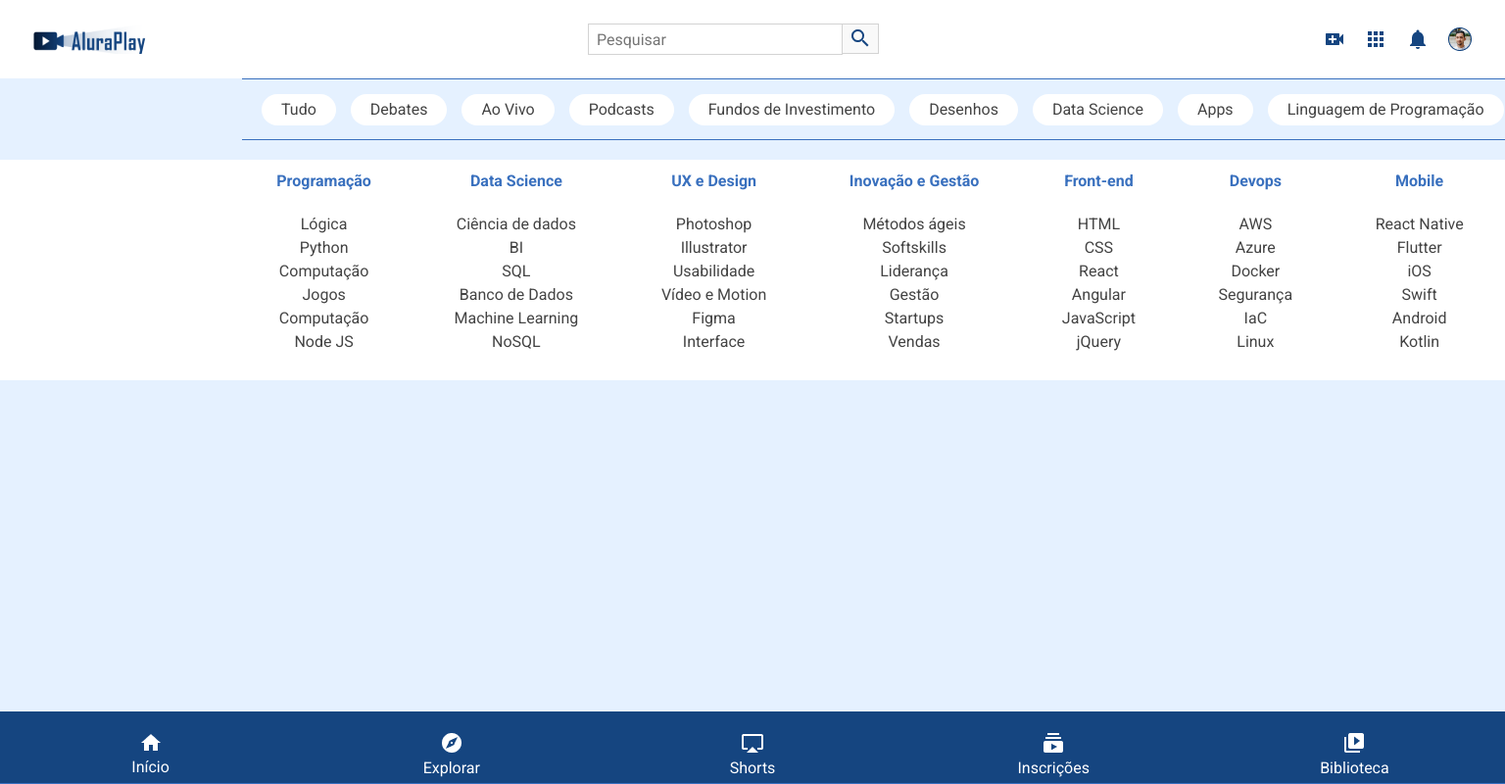
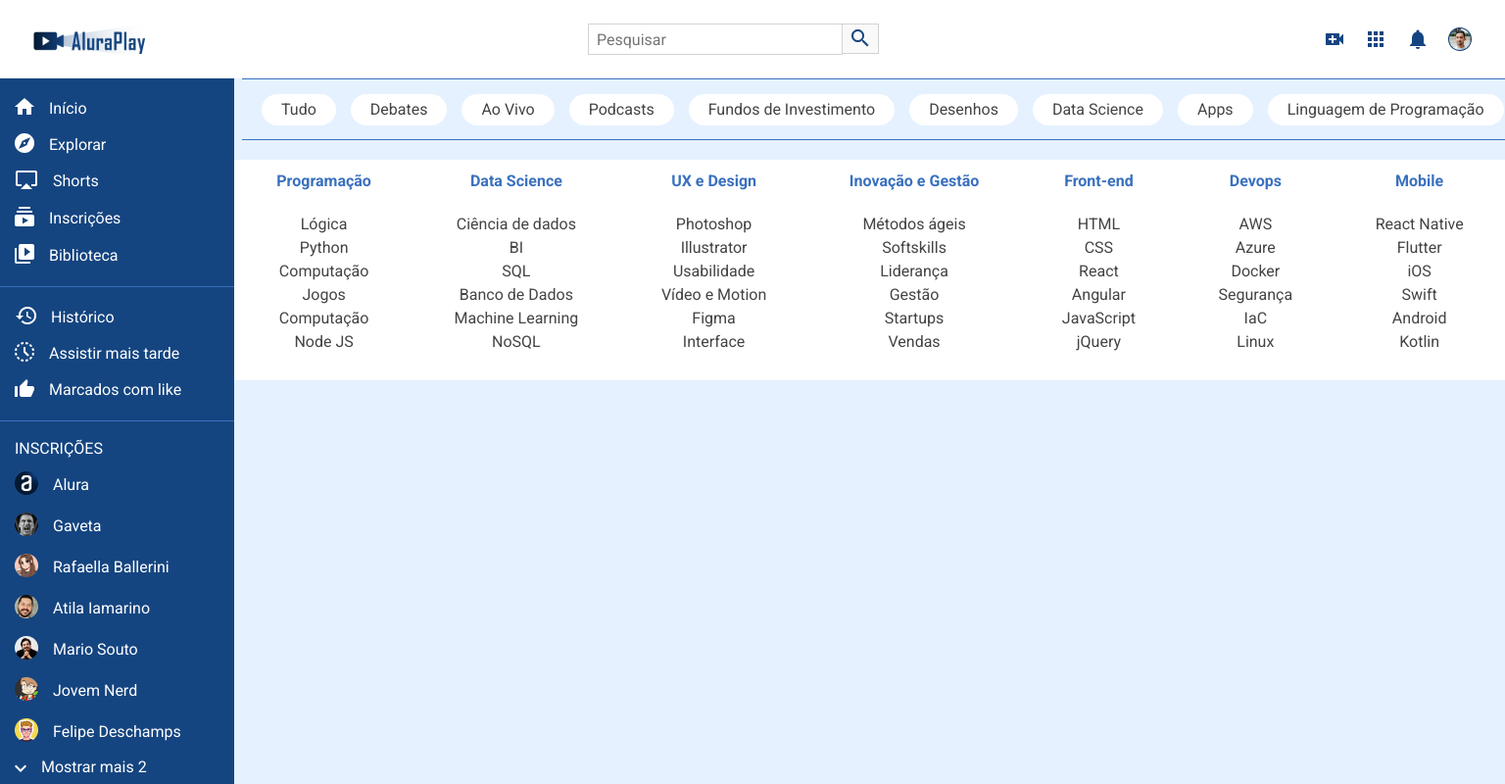
Before and after one commit to MilyRibeiro/projeto-aluraplay, a plain HTML site: page index.html in a window 1536 px wide. Shown: the whole page at 98% size. Drawn offline with Linux system fonts and the light colour scheme.

Commit message:
Terminando o menu

```diff
--- a/css/flexbox.css
+++ b/css/flexbox.css
@@ -74,6 +74,7 @@
     flex-wrap: wrap; */
 }
 
+/* TABLET: */
 @media screen and (min-width: 834px) {
 
     /* CABEÇALHO: */
@@ -81,8 +82,70 @@
         display: block;
     }
 
+    /* MENU: */
+    .menu__container {
+        left: 0;
+        height: auto;
+        width: 74px;
+        top: 80px;
+    }
+
+    .menu__lista {
+        flex-direction: column;
+        justify-content: flex-start;
+        padding-top: 15px;
+        gap: 33px;
+    }
+
     /* RODAPÉ: */
     .rodape__container {
         justify-content: space-between;
     }
 }
+
+/* DESKTOP: */
+@media screen and (min-width: 1440px) {
+    /* MENU: */
+    .menu__container {
+        width: 239px;
+        overflow: scroll;
+    }
+
+    .menu__lista:nth-child(2),
+    .menu__lista:nth-child(3),
+    .menu__lista:nth-child(4) {
+        display: flex;
+    }
+
+    .menu__lista {
+        height: auto;
+        padding: 20px 17px 20px 15px;
+        gap: 15px;
+    }
+
+    .menu__itens {
+        flex-direction: row;
+        gap: 15px;
+        align-items: center;
+    }
+
+    .menu__lista:nth-child(3) {
+        flex-direction: column-reverse;
+    }
+
+    .jogos {
+        order: 3;
+    }
+
+    .filmes {
+        order: 2;
+    }
+
+    .premium {
+        order: 1;
+    }
+
+    .maispagina {
+        order: 4;
+    }
+}
```
